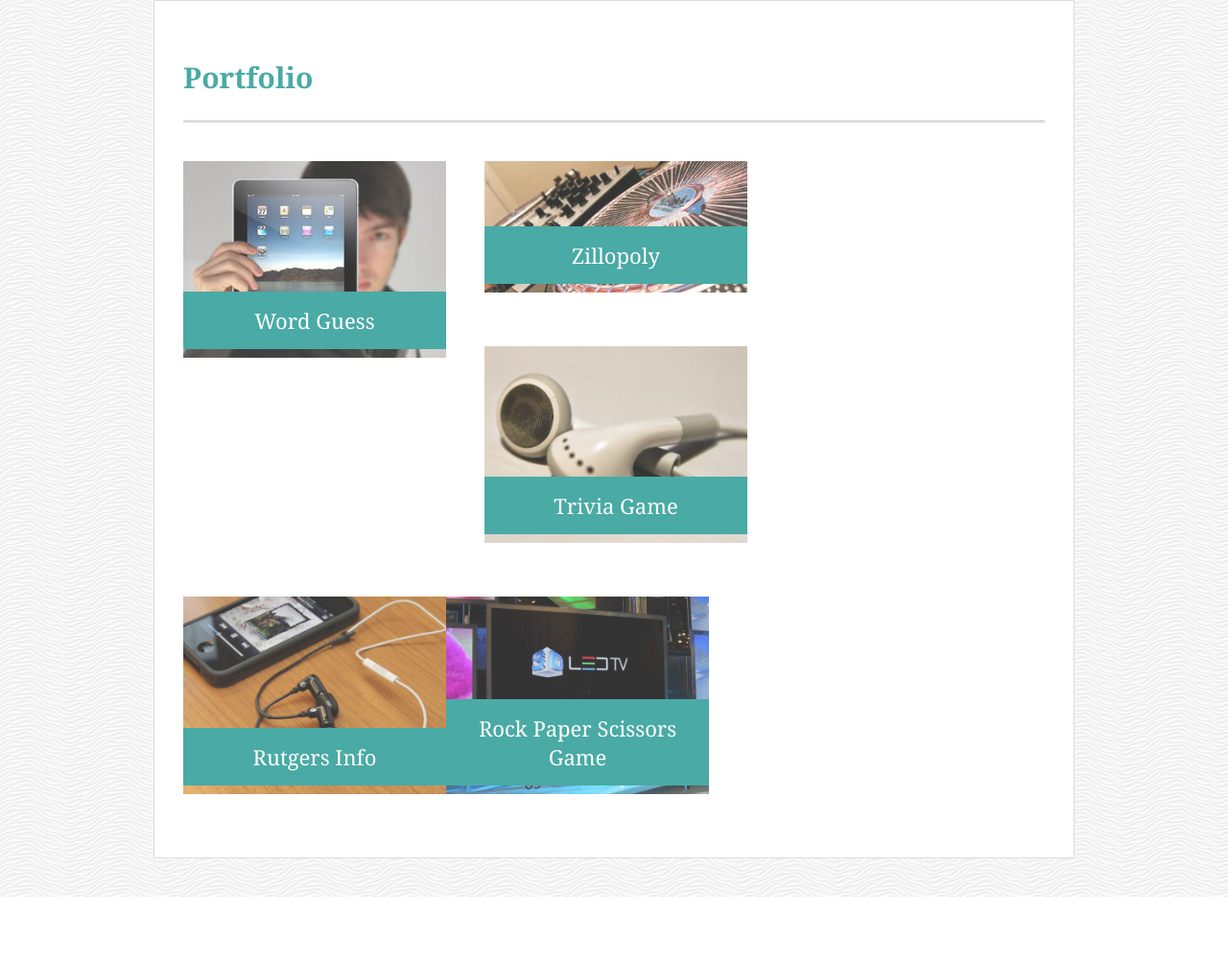
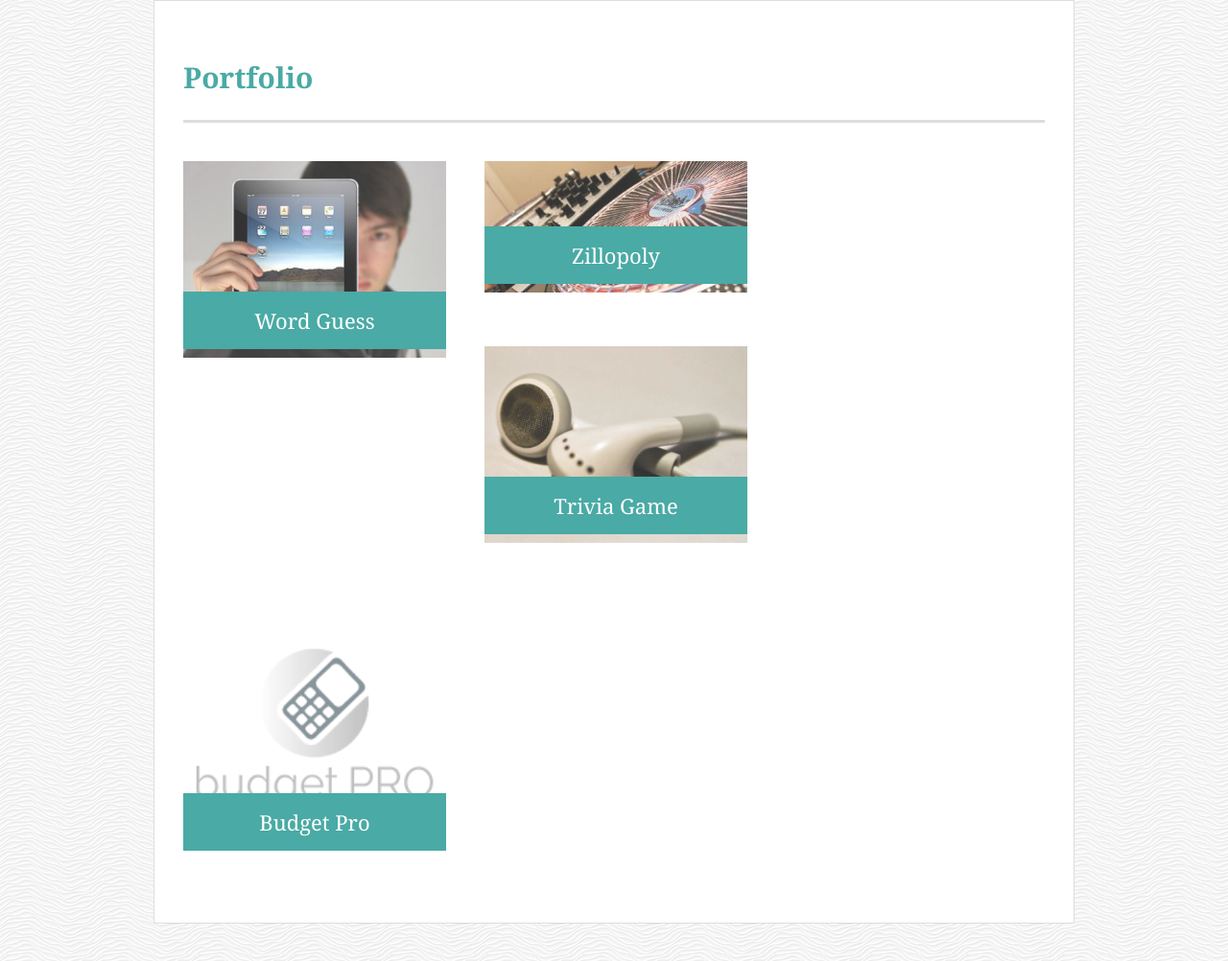
Before and after one commit to tmr1026/Responsive-Portfolio, a plain HTML site: page portfolio.html in a window 1280 px wide. Shown: the part 138-1140 px from the top of the page at 96% size. Before the commit the page ends 1073 px from the top, so only its background shows below. Drawn offline with Linux system fonts and the light colour scheme.

Commit message:
added project

```diff
--- a/portfolio.html
+++ b/portfolio.html
@@ -46,12 +46,10 @@
             </div>
 
             <div class="work">
-                <img src="assets/images/rutgers.jpg" alt="rutgers info">  <h3>Rutgers Info</h3>
-            </div>
-
-            <div class="work">
-                <img src="assets/images/rockpaper.jpg" alt="rock paper scissors">
-                <h3>Rock Paper Scissors Game</h3>
+                <a href="https://github.com/wwoods1016/budget-pro-app">
+                    <img src="assets/images/budgetprologo.png"  alt="BudgetPro">
+                </a>
+                <a href="https://github.com/tmr1026/budget-pro-app"><h3>Budget Pro</h3></a>
             </div>
 
         </section>
```
Also changed, not shown: assets/images/budgetprologo.png (added).
